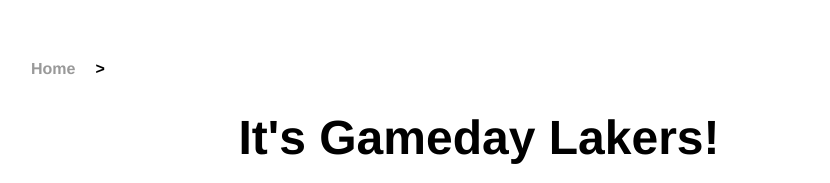
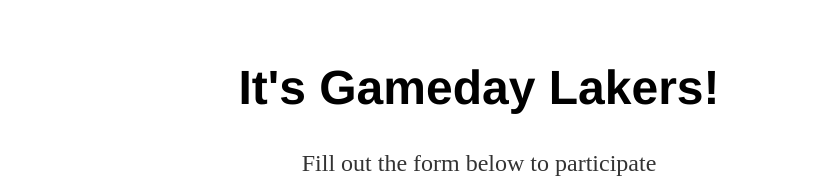
Before and after one commit to LOHS-BASKETBALL/games, a plain HTML site: page index.html in a window 1280 px wide. Shown: the top 183 px of the page, without its empty margins (161-991 px from the left). Drawn offline with Linux system fonts and the light colour scheme.

Commit message:
Update index.html

```diff
--- a/index.html
+++ b/index.html
@@ -1,16 +1,12 @@
 <!DOCTYPE html>
 <html>
+	<!--Made by Terry LAngford for LOHS ASB on January 30, 2019
 	<head>
 		<title>LOHSBB</title>
 		<!-- link to main stylesheet -->
 		<link rel="stylesheet" type="text/css" href="/css/main.css">
 	</head>
 	<body>
-		<nav>
-    		<ul>
-        		<li><a href="/">Home</a></li>>
-    		</ul>
-		</nav>
 		<div class="container">
     		<div class="blurb">
         			<center><h1>It's Gameday Lakers!</h1>
```
